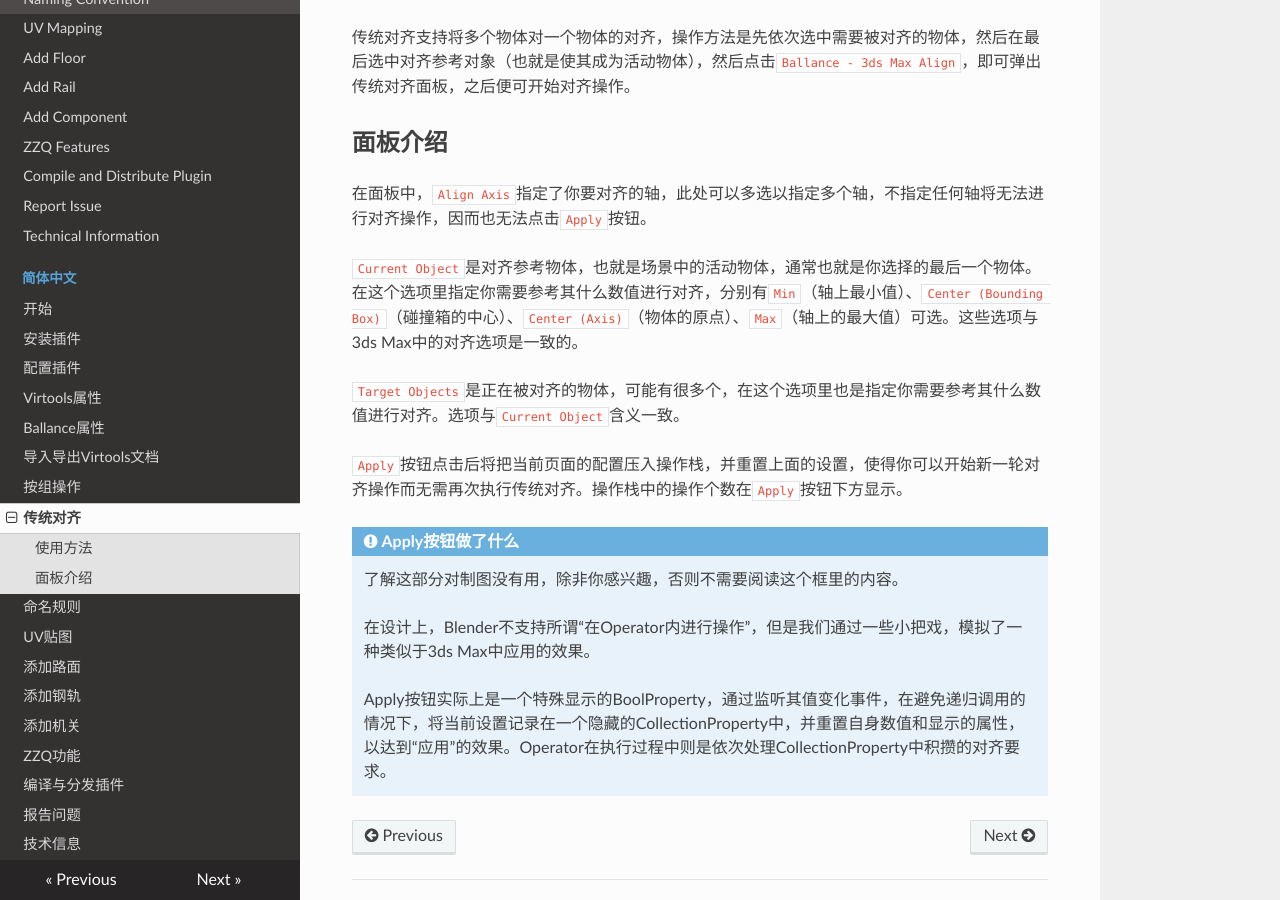
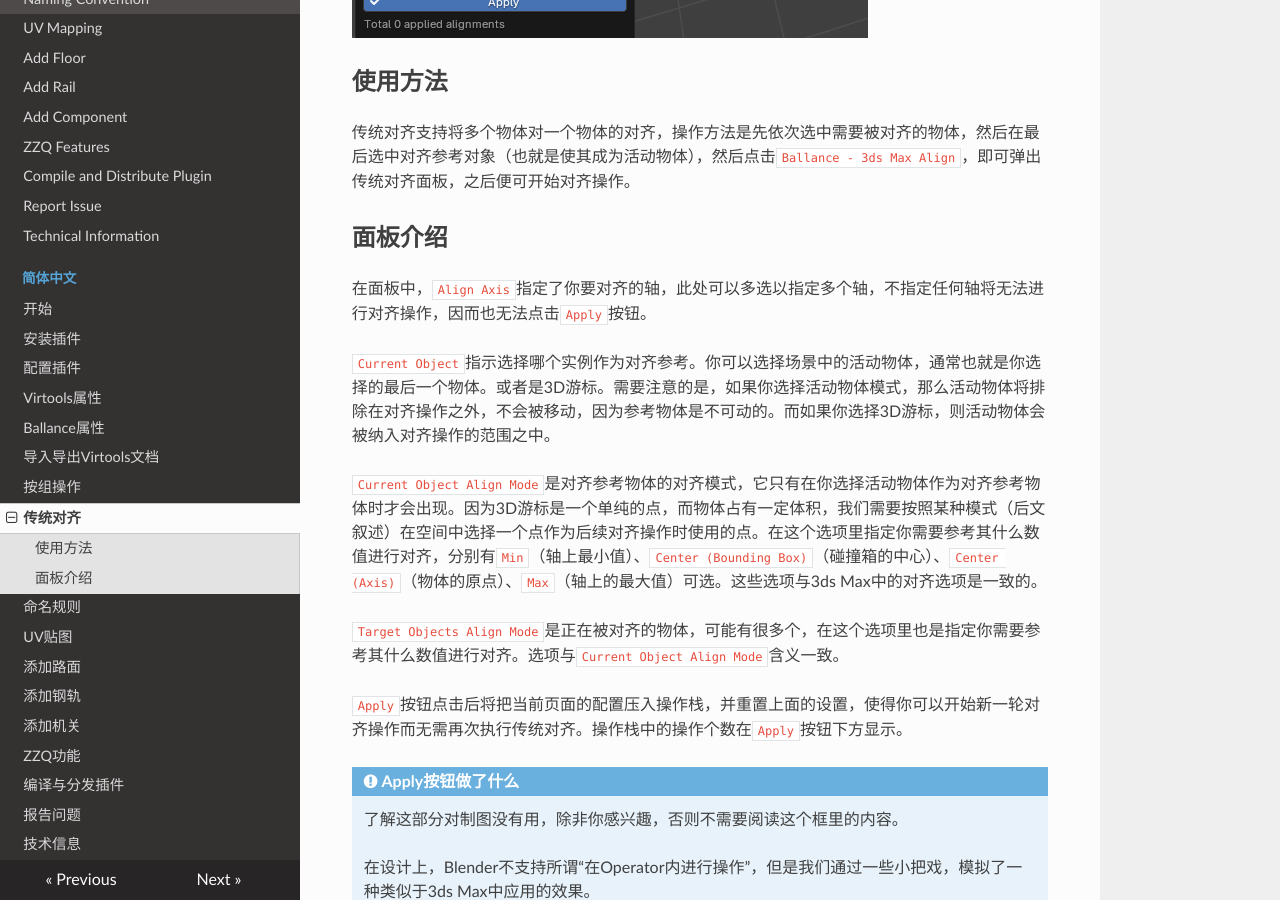
Before and after one commit to yyc12345/BallanceBlenderHelper, an MkDocs documentation site: the page built from docs/docs/zh-cn/legacy-align.md, in a window 1280 px wide and 900 px high, scrolled down 888 px. Built offline with MkDocs 1.6.1, drawn with Linux system fonts in a browser that asks for light colours; nearby versions of some CDN libraries.

Commit message:
doc: fix legacy align doc

```diff
--- a/docs/docs/zh-cn/legacy-align.md
+++ b/docs/docs/zh-cn/legacy-align.md
@@ -14,9 +14,11 @@
 
 在面板中，`Align Axis`指定了你要对齐的轴，此处可以多选以指定多个轴，不指定任何轴将无法进行对齐操作，因而也无法点击`Apply`按钮。
 
-`Current Object`是对齐参考物体，也就是场景中的活动物体，通常也就是你选择的最后一个物体。在这个选项里指定你需要参考其什么数值进行对齐，分别有`Min`（轴上最小值）、`Center (Bounding Box)`（碰撞箱的中心）、`Center (Axis)`（物体的原点）、`Max`（轴上的最大值）可选。这些选项与3ds Max中的对齐选项是一致的。
+`Current Object`指示选择哪个实例作为对齐参考。你可以选择场景中的活动物体，通常也就是你选择的最后一个物体。或者是3D游标。需要注意的是，如果你选择活动物体模式，那么活动物体将排除在对齐操作之外，不会被移动，因为参考物体是不可动的。而如果你选择3D游标，则活动物体会被纳入对齐操作的范围之中。
 
-`Target Objects`是正在被对齐的物体，可能有很多个，在这个选项里也是指定你需要参考其什么数值进行对齐。选项与`Current Object`含义一致。
+`Current Object Align Mode`是对齐参考物体的对齐模式，它只有在你选择活动物体作为对齐参考物体时才会出现。因为3D游标是一个单纯的点，而物体占有一定体积，我们需要按照某种模式（后文叙述）在空间中选择一个点作为后续对齐操作时使用的点。在这个选项里指定你需要参考其什么数值进行对齐，分别有`Min`（轴上最小值）、`Center (Bounding Box)`（碰撞箱的中心）、`Center (Axis)`（物体的原点）、`Max`（轴上的最大值）可选。这些选项与3ds Max中的对齐选项是一致的。
+
+`Target Objects Align Mode`是正在被对齐的物体，可能有很多个，在这个选项里也是指定你需要参考其什么数值进行对齐。选项与`Current Object Align Mode`含义一致。
 
 `Apply`按钮点击后将把当前页面的配置压入操作栈，并重置上面的设置，使得你可以开始新一轮对齐操作而无需再次执行传统对齐。操作栈中的操作个数在`Apply`按钮下方显示。
 
```
Also changed, not shown: docs/docs/imgs/legacy-align.png.
